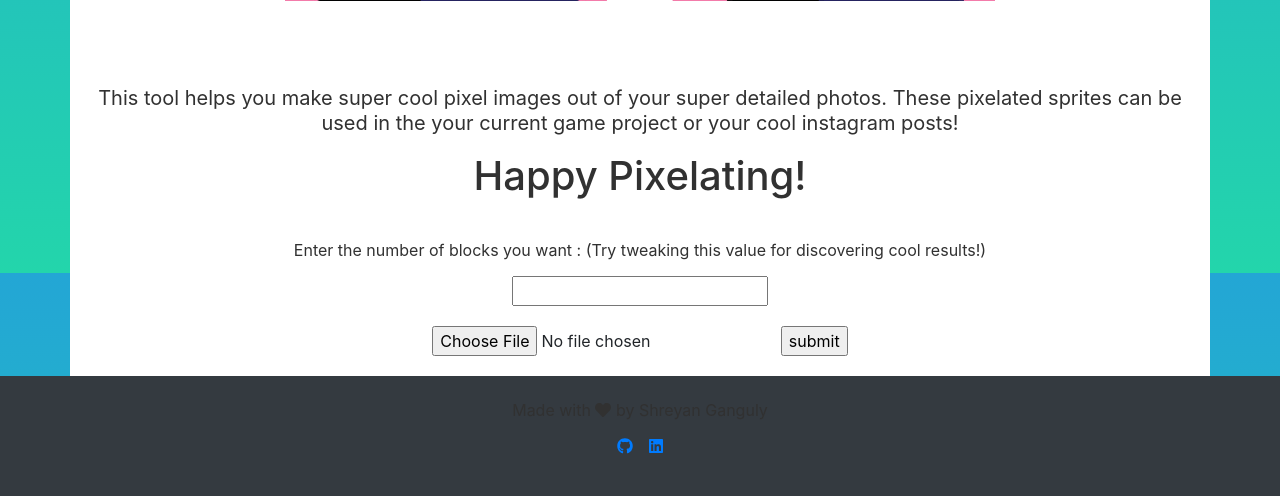
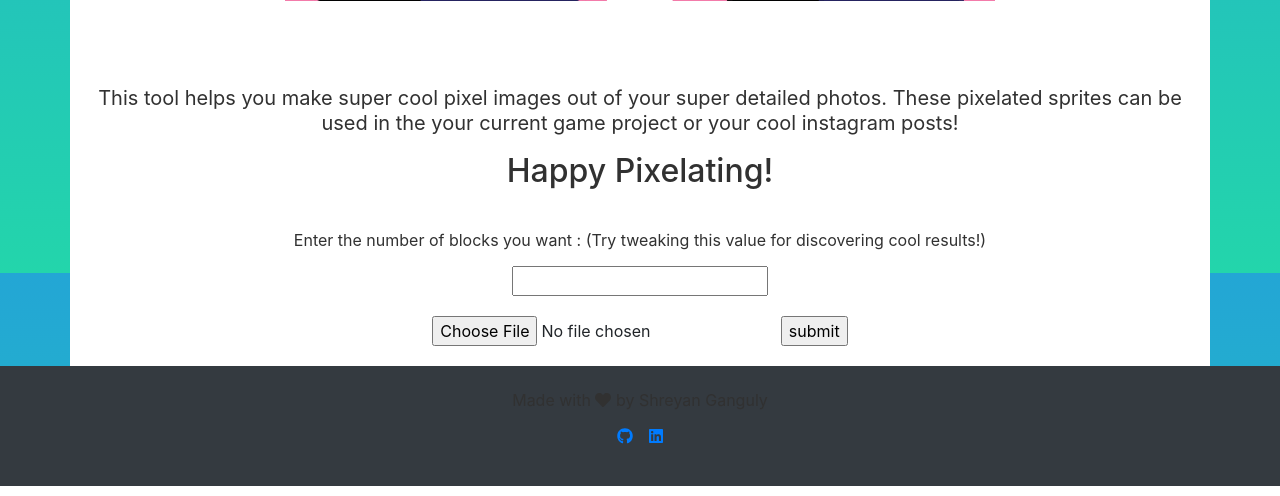
Before and after one commit to tre3x/Pixelator, a Flask app: page / in a window 1280 px wide. Shown: the part 527-1023 px from the top of the page. Run offline with Flask 2, Linux system fonts and the light colour scheme; some libraries are stand-ins or nearby versions.

Commit message:
Update index.html

```diff
--- a/templates/index.html
+++ b/templates/index.html
@@ -34,7 +34,7 @@
           </div>
         </div>
         <p style="text-align: center; font-size: 1.25rem;">This tool helps you make super cool pixel images out of your super detailed photos. These pixelated sprites can be used in the your current game project or your cool instagram posts!</p>
-        <h1 style="text-align: center; ">Happy Pixelating!</h1>
+        <h2 style="text-align: center; ">Happy Pixelating!</h2>
 
 
       <form action ="/click" method = 'POST' enctype="multipart/form-data" style="text-align:center;margin-top: 40px;">
```
